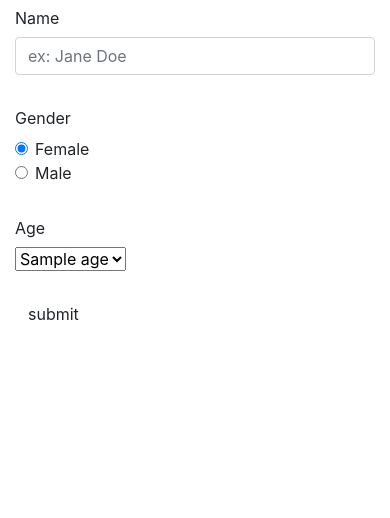
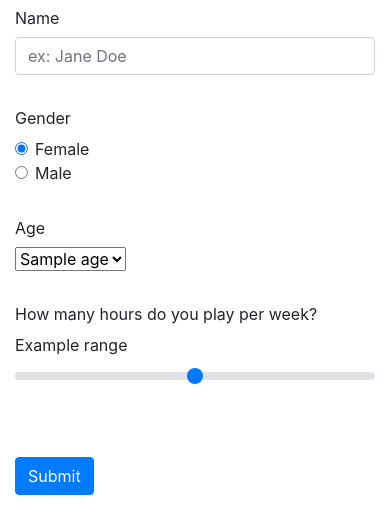
Before and after one commit to SBBoudreau/Project-2, a Flask app: template templates/index.html in a window 390 px wide. Shown: the part 326-844 px from the top of the page. Run offline with Flask 2, Linux system fonts and the light colour scheme; the template is opened without the code that fills it: most values are stand-ins (such as "Sample title", 1, 10 or a date in 2020); some libraries are stand-ins or nearby versions.

Commit message:
Added some basic html elements

```diff
--- a/templates/index.html
+++ b/templates/index.html
@@ -66,9 +66,22 @@
             {% endfor %}
           </select>
           <br><br>
-          <input type='submit' value='submit' class='btn btn-default'>
+          <fieldset class="form-group">
+            <label class="col-form-label" for="inputDefault">How many hours do you play per week?</label>
+            <label for="customRange1">Example range</label>
+            <input type="range" class="custom-range" id="customRange1">
+          </fieldset>
+          <br><br>
+          <fieldset>
+            <button type="submit" class="btn btn-primary">Submit</button>
+          </fieldset>
+        </form>
+      </div>
+      <div class="col-md-5">
 
-        </form>
+      </div>
+      <div class="col-md-5">
+
       </div>
     </div>
   </div>
```
Also changed, not shown: Resources/images/jumbotron_background.jpg (added), static/css/bootstrap.css.
